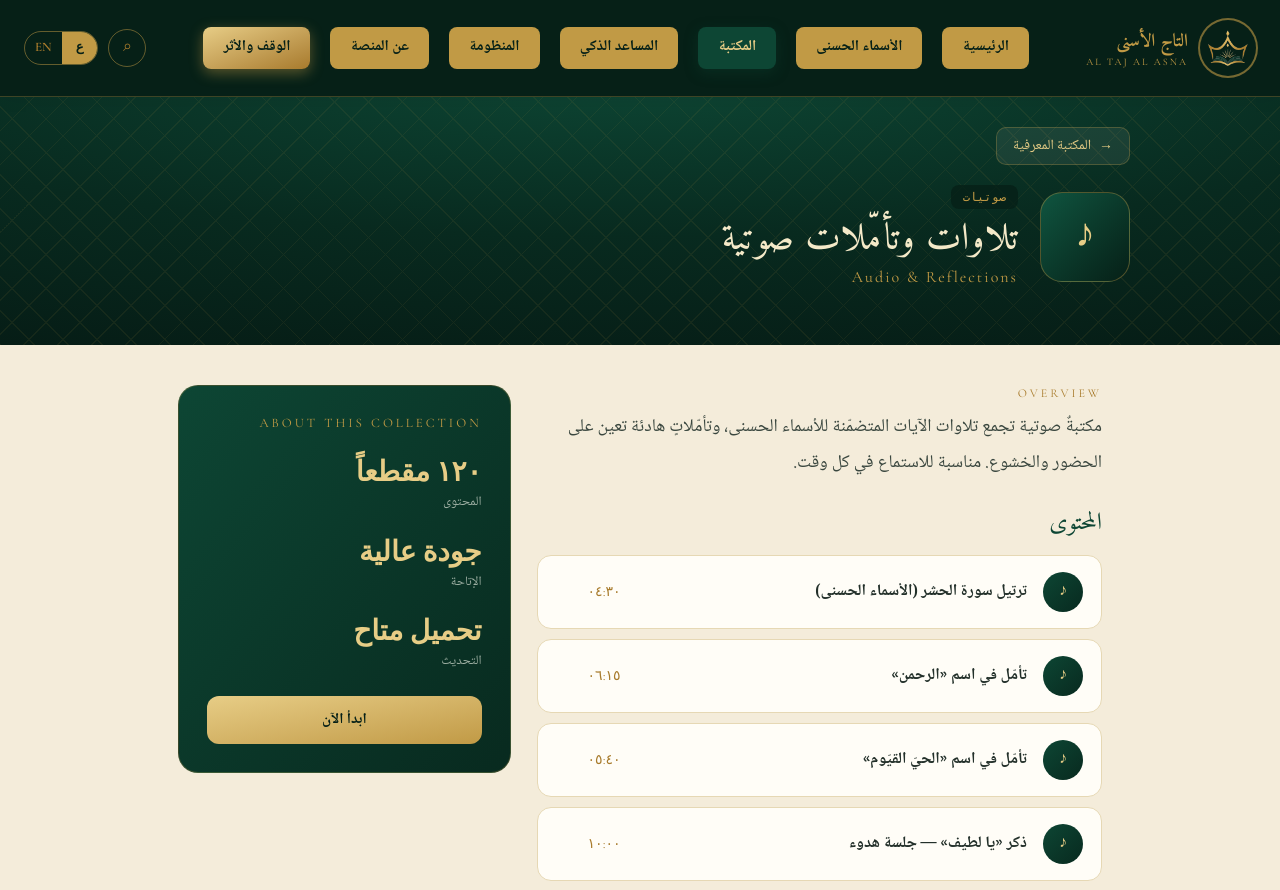
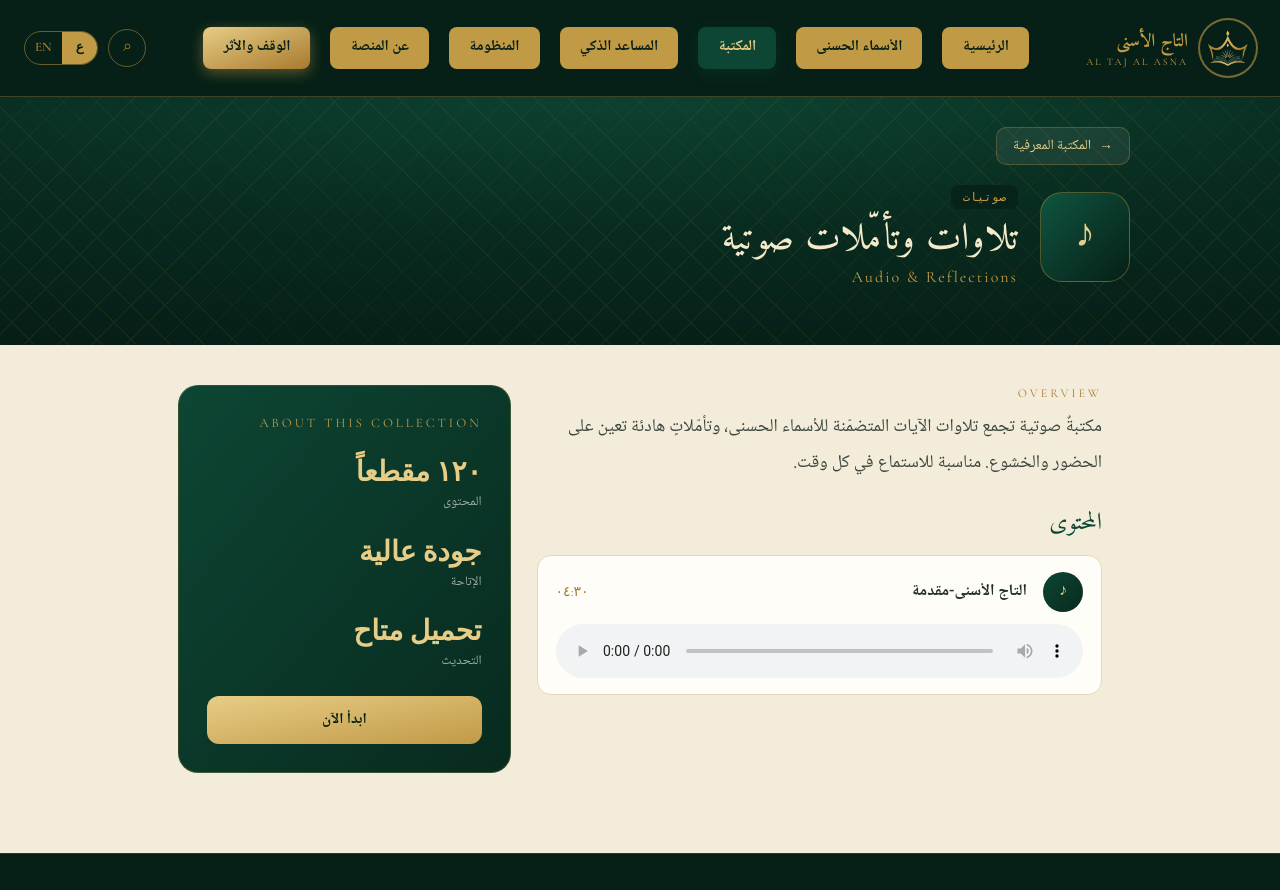
Before and after one commit to irfan3434/taj-al-asna, a Next.js app: page /library/audio in a window 1280 px wide. Shown: the top 890 px of the page. Built offline with nearby package versions, Linux system fonts and the light colour scheme.

Commit message:
newly added arabic animated videos

```diff
--- a/src/components/LibraryDetailView.tsx
+++ b/src/components/LibraryDetailView.tsx
@@ -200,6 +200,29 @@
               )}
               {visibleEntries.map((ent, i) => {
                 const title = t({ ar: ent.t, en: ent.tEn });
+
+                // Audio entry → inline HTML5 player card.
+                if (ent.audio) {
+                  return (
+                    <div key={i} className="bg-cream-light border border-border rounded-[14px] px-3.5 md:px-[18px] py-3.5 md:py-4">
+                      <div className="flex items-center gap-3 md:gap-4 mb-3">
+                        <div className="shrink-0 w-9 h-9 md:w-10 md:h-10 rounded-full bg-gradient-to-br from-primary to-primary-mid grid place-items-center text-secondary-light text-sm md:text-base">
+                          {item.entryIcon}
+                        </div>
+                        <div className="flex-1 min-w-0 text-sm md:text-base font-semibold text-text-body truncate">
+                          {title}
+                        </div>
+                        <div className="shrink-0 font-cormorant text-xs md:text-sm text-secondary-dark hidden min-[400px]:block">
+                          {t({ ar: ent.meta, en: ent.metaEn })}
+                        </div>
+                      </div>
+                      <audio controls preload="metadata" src={ent.audio} className="w-full">
+                        {t({ ar: 'متصفحك لا يدعم تشغيل الصوت.', en: 'Your browser does not support audio playback.' })}
+                      </audio>
+                    </div>
+                  );
+                }
+
                 const playable = Boolean(ent.video) && configured;
                 const rowClass =
                   'group flex items-center gap-3 md:gap-4 bg-cream-light border border-border rounded-[14px] px-3.5 md:px-[18px] py-3.5 md:py-4 cursor-pointer transition-all duration-200 hover:border-secondary hover:shadow-[0_6px_20px_rgba(13,70,52,0.07)] hover:bg-cream-warm/40 text-start w-full';
--- a/src/data/library.ts
+++ b/src/data/library.ts
@@ -9,6 +9,8 @@
   lang?: 'ar' | 'en' | 'ur';
   /** Main section (kids corner, two-level): Animated / Real / Complete video. */
   section?: 'animated' | 'real' | 'complete';
+  /** Public path to an audio file (e.g. '/audio/foo.mp3') — renders an inline audio player. */
+  audio?: string;
 }
 
 export interface LibraryItem {
@@ -67,18 +69,14 @@
   },
   {
     id: 'audio', ar: 'تلاوات وتأمّلات صوتية', en: 'Audio & Reflections', icon: '♪',
-    kind: 'صوتيات', kindEn: 'Audio', meta: '١٢٠ مقطعاً', metaEn: '120 tracks', entryIcon: '♪',
+    kind: 'صوتيات', kindEn: 'Audio', meta: 'مسارات صوتية أصلية', metaEn: 'Genuine tracks', entryIcon: '♪',
     desc: 'مكتبة صوتية للذكر والتأمّل في أسماء الله الحسنى.',
     descEn: "An audio library for remembrance and reflection on Allah's Beautiful Names.",
     about: 'مكتبةٌ صوتية تجمع تلاوات الآيات المتضمّنة للأسماء الحسنى، وتأمّلاتٍ هادئة تعين على الحضور والخشوع. مناسبة للاستماع في كل وقت.',
     aboutEn: 'An audio library gathering recitations of verses that contain the Beautiful Names, along with calm reflections that aid presence and humility. Suitable for listening at any time.',
     stat1: '١٢٠ مقطعاً', stat1En: '120 tracks', stat2: 'جودة عالية', stat2En: 'High quality', stat3: 'تحميل متاح', stat3En: 'Download available',
     entries: [
-      { t: 'ترتيل سورة الحشر (الأسماء الحسنى)', meta: '٠٤:٣٠', tEn: 'Recitation of Surah Al-Hashr (the Beautiful Names)', metaEn: '04:30' },
-      { t: 'تأمّل في اسم «الرحمن»', meta: '٠٦:١٥', tEn: 'Reflection on the name “Ar-Rahman”', metaEn: '06:15' },
-      { t: 'تأمّل في اسم «الحيّ القيّوم»', meta: '٠٥:٤٠', tEn: 'Reflection on “Al-Hayy, Al-Qayyum”', metaEn: '05:40' },
-      { t: 'ذكر «يا لطيف» — جلسة هدوء', meta: '١٠:٠٠', tEn: 'Dhikr “Ya Latif” — a calm session', metaEn: '10:00' },
-      { t: 'تأمّل في اسم «النور»', meta: '٠٧:٢٠', tEn: 'Reflection on the name “An-Nur”', metaEn: '07:20' },
+      { t: 'التاج الأسنى-مقدمة', meta: '٠٤:٣٠', tEn: 'Introduction to the Beautiful Names', metaEn: '04:30', audio: '/audio/Introduction-tajalasna.mp3' },
     ],
   },
   {
@@ -112,6 +110,11 @@
       { t: 'الرافع', meta: 'فيديو', tEn: 'Al-Rafeh', metaEn: 'Video', section: 'animated', lang: 'ar', video: '0bd2fbd268ac136290f77dbcae622738' },
       { t: 'الرحمن', meta: 'فيديو', tEn: 'Al-Rahman', metaEn: 'Video', section: 'animated', lang: 'ar', video: '57be168ce871f25293932519c92f8987' },
       { t: 'الرحيم', meta: 'فيديو', tEn: 'Al-Raheem', metaEn: 'Video', section: 'animated', lang: 'ar', video: '0c6a8ea519cd3a2d64907b1438273d4a' },
+      { t: 'الخالق', meta: 'فيديو', tEn: 'Al-Khaliq', metaEn: 'Video', section: 'animated', lang: 'ar', video: '1d6979317e0da40a74f264c221aff2c1' },
+      { t: 'الغفار', meta: 'فيديو', tEn: 'Al-Ghafaar', metaEn: 'Video', section: 'animated', lang: 'ar', video: '97608631f6a00c2a7606191ec5f13041' },
+      { t: 'العزيز', meta: 'فيديو', tEn: 'Al-Aziz', metaEn: 'Video', section: 'animated', lang: 'ar', video: '7cb24878a5ad162c4ae634d1c4f0d303' },
+      { t: 'الرزاق', meta: 'فيديو', tEn: 'Al-Razzaq', metaEn: 'Video', section: 'animated', lang: 'ar', video: 'cad44993ba077306b142fd27c27a6141' },
+      { t: 'السميع', meta: 'فيديو', tEn: 'Al-Sami', metaEn: 'Video', section: 'animated', lang: 'ar', video: '69c62c090194f5b5b79818667050992a' },
 
       // English
       { t: 'الكبير', meta: 'فيديو', tEn: 'Al-Kabir', metaEn: 'Video', section: 'animated', lang: 'en', video: 'af28e4b16b4cc6134bd719d90b9ced4e' },
```
Also changed, not shown: 1 other file (tests, documents, lock files or other folders).
